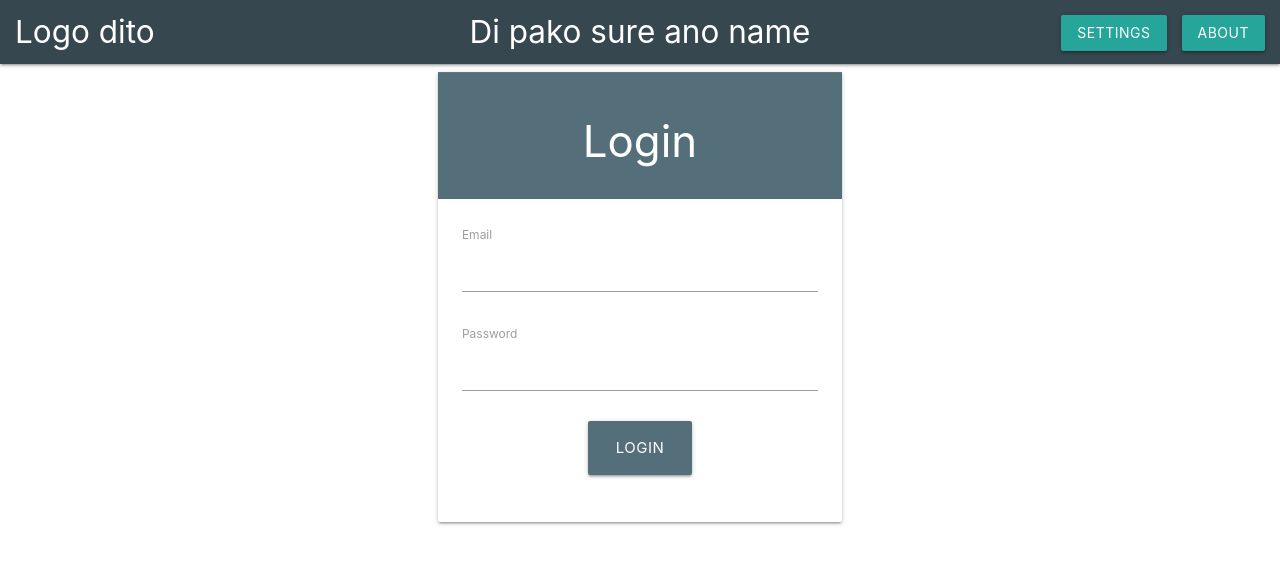
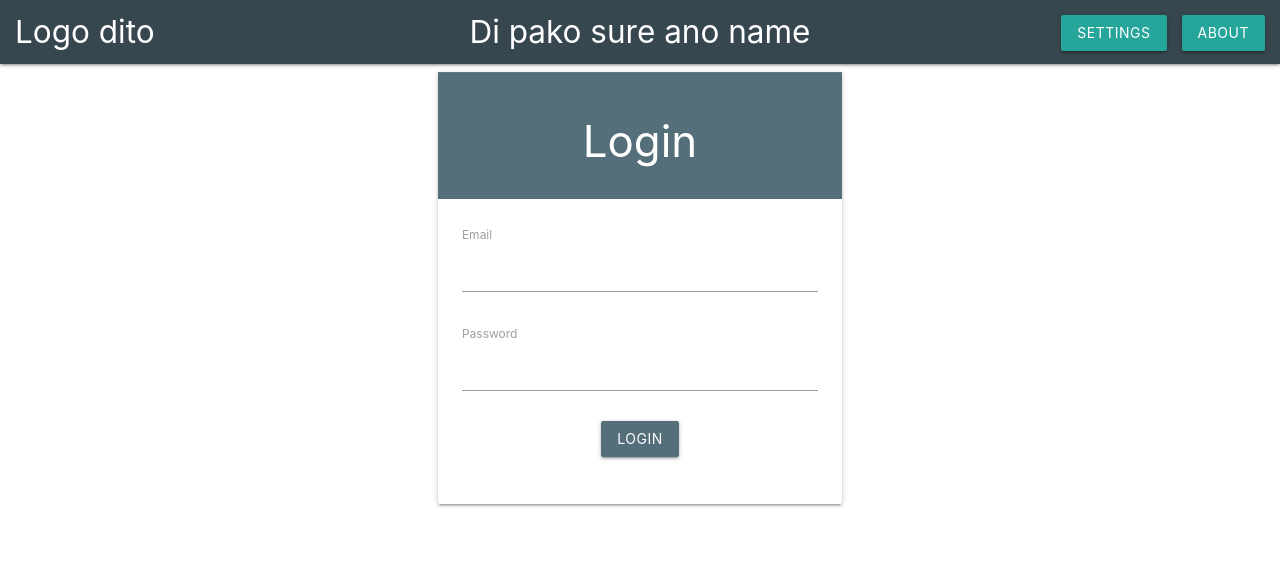
Before and after one commit to hyoinkyouma/banking-app, a React (Create React App) app: page / in a window 1280 px wide. Shown: the top 564 px of the page. Built offline with nearby package versions, Linux system fonts and the light colour scheme.

Commit message:
added enter shortcut for login/change button size

```diff
--- a/src/components/loginscreen.js
+++ b/src/components/loginscreen.js
@@ -18,7 +18,13 @@ function LoginScreen(prop) {
     }
   };
 
-  const handleEnter = () => {};
+  const handleEnter = (e) => {
+    if (e.key === "Enter") {
+      const btn = document.querySelector(".btn-login");
+      btn.click();
+      console.log(btn);
+    }
+  };
 
   return (
     <>
@@ -36,6 +42,7 @@ function LoginScreen(prop) {
                   id="username"
                   value={inputEmail}
                   onChange={handleInputEmail}
+                  onKeyDown={handleEnter}
                 />
               </div>
               <br />
@@ -52,7 +59,7 @@ function LoginScreen(prop) {
               <br />
               <div className="html-field center">
                 <button
-                  className="btn-large waves-effect blue-grey darken-1 waves-dark"
+                  className="btn btn-login waves-effect blue-grey darken-1 waves-dark"
                   onClick={handleLogin}
                 >
                   Login
```
